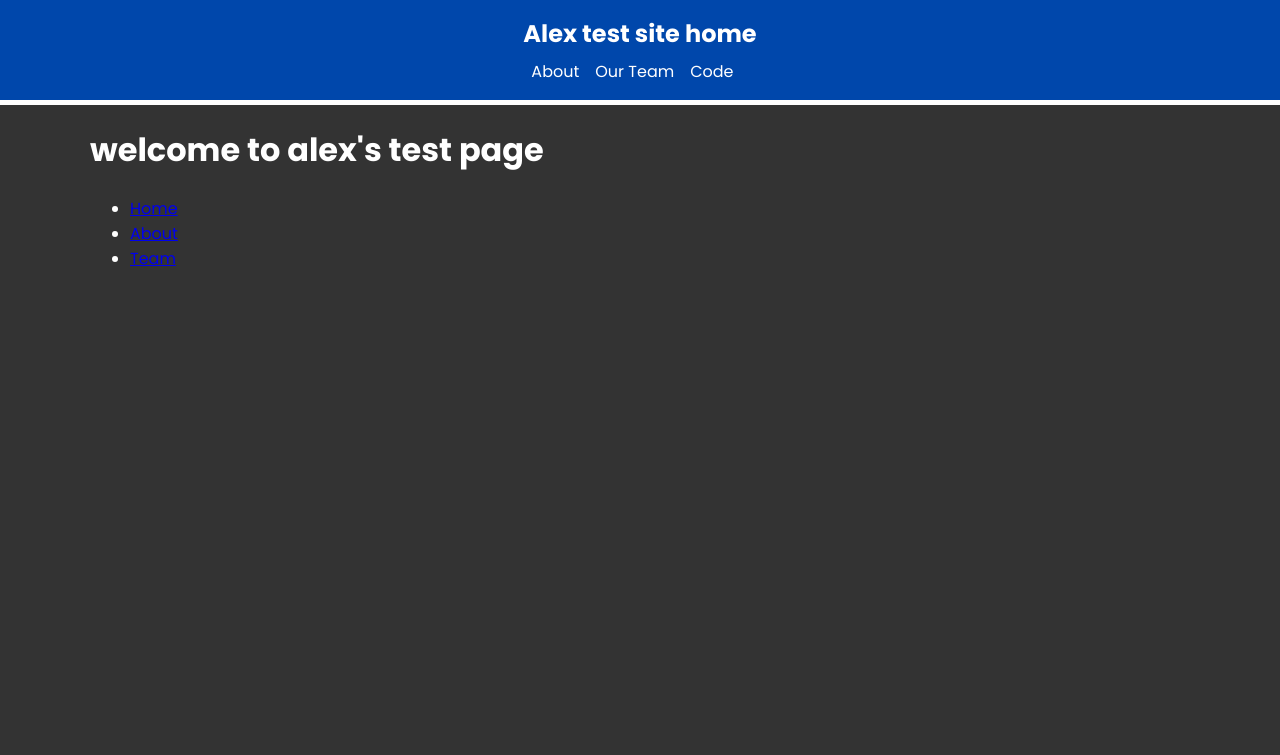
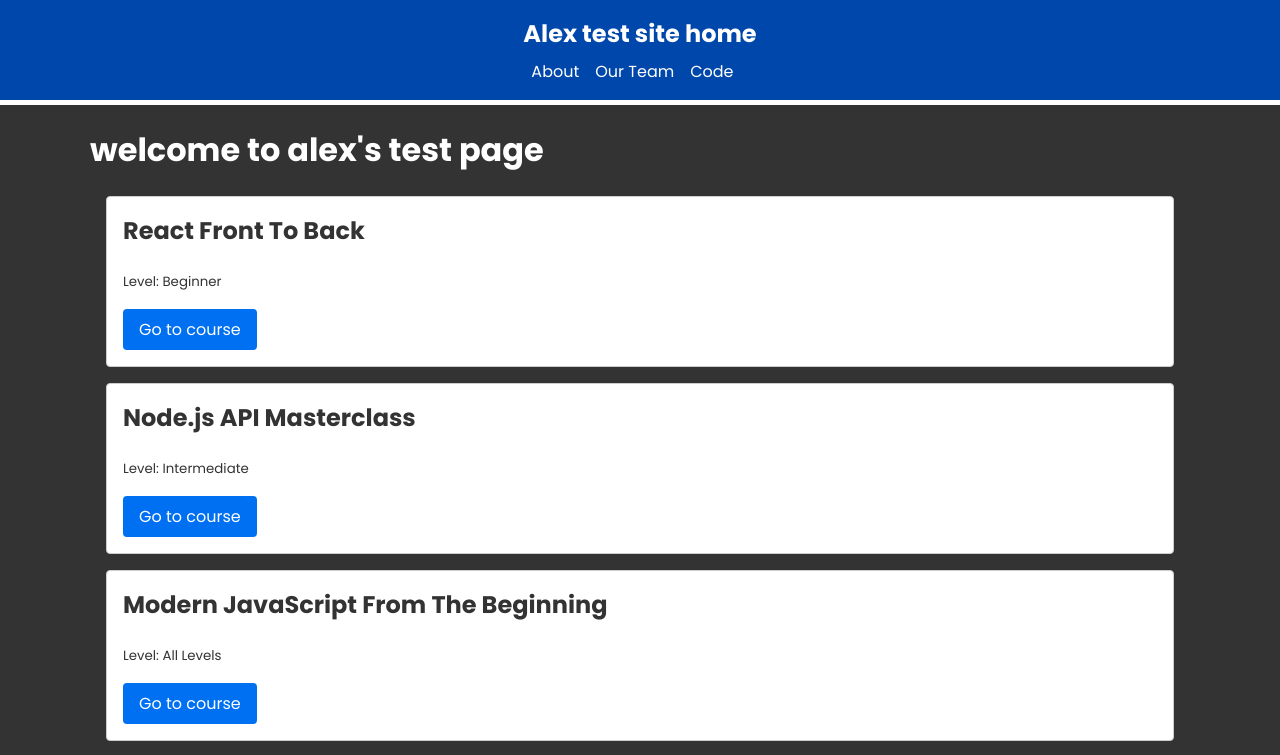
Before and after one commit to bushbass/traversy-next13-crash, a Next.js app: page / in a window 1280 px wide. Shown: the top 755 px of the page. Built offline with nearby package versions, Linux system fonts and the light colour scheme.

Commit message:
61 minutes

```diff
--- /dev/null
+++ b/app/api/courses/data.json
@@ -0,0 +1,37 @@
+[
+  {
+    "id": 1,
+    "title": "React Front To Back",
+    "description": "Learn Modern React, Including Hooks, Context API, Full Stack MERN & Redux By Building Real Life Projects.",
+    "link": "https://www.traversymedia.com/Modern-React-Front-To-Back-Course",
+    "level": "Beginner"
+  },
+  {
+    "id": 2,
+    "title": "Node.js API Masterclass",
+    "description": "Build an extensive RESTful API using Node.js, Express, and MongoDB",
+    "link": "https://www.traversymedia.com/node-js-api-masterclass",
+    "level": "Intermediate"
+  },
+  {
+    "id": 3,
+    "title": "Modern JavaScript From The Beginning",
+    "description": "37 hour course that teaches you all of the fundamentals of modern JavaScript.",
+    "link": "https://www.traversymedia.com/modern-javascript-2-0",
+    "level": "All Levels"
+  },
+  {
+    "id": 4,
+    "title": "Next.js Dev To Deployment",
+    "description": "Learn Next.js by building a music event website and a web dev blog as a static website",
+    "link": "https://www.traversymedia.com/next-js-dev-to-deployment",
+    "level": "Intermediate"
+  },
+  {
+    "id": 5,
+    "title": "50 Projects in 50 Days",
+    "description": "Sharpen your skills by building 50 quick, unique & fun mini projects.",
+    "link": "https://www.traversymedia.com/50-Projects-In-50-Days",
+    "level": "Beginner"
+  }
+]
--- /dev/null
+++ b/app/api/courses/route.js
@@ -0,0 +1,7 @@
+import { NextResponse } from 'next/server'
+
+import courses from './data.json'
+
+export async function GET(request) {
+  return NextResponse.json(courses)
+}
--- /dev/null
+++ b/app/api/hello/route.js
@@ -0,0 +1,3 @@
+export async function GET(request) {
+  return new Response('hello, NExt.js')
+}
--- /dev/null
+++ b/app/components/Courses.jsx
@@ -0,0 +1,26 @@
+import Link from 'next/link'
+
+async function fetchCourses() {
+  const response = await fetch('http://localhost:3000/api/courses')
+  const courses = response.json()
+  return courses
+}
+
+const Courses = async () => {
+  const courses = await fetchCourses()
+  return (
+    <div>
+      {courses.map((course) => (
+        <div className='card' key={course.id}>
+          <h2>{course.title}</h2>
+          <small>Level: {course.level}</small>
+          <p>{course.descriptioin}</p>
+          <Link className='btn' target='_blank' href={course.link}>
+            Go to course
+          </Link>
+        </div>
+      ))}
+    </div>
+  )
+}
+export default Courses
--- a/app/page.jsx
+++ b/app/page.jsx
@@ -1,24 +1,16 @@
-import React from 'react';
-import Link from 'next/link';
-
+import React from 'react'
+import Link from 'next/link'
+import Courses from './components/Courses'
 const HomePage = () => {
   return (
     <div>
+      <h1>welcome to alex's test page</h1>
 
-      <h1>welcome to alex's test page</h1>
-      <ul>
-        <li>
-          <Link href="/">Home</Link>
-        </li>
-        <li>
-          <Link href="/about">About</Link>
-        </li>
-        <li>
-          <Link href="/about/team">Team</Link>
-        </li>
-      </ul>
+      <>
+        <Courses></Courses>
+      </>
     </div>
-  );
-};
+  )
+}
 
-export default HomePage;
+export default HomePage
```
